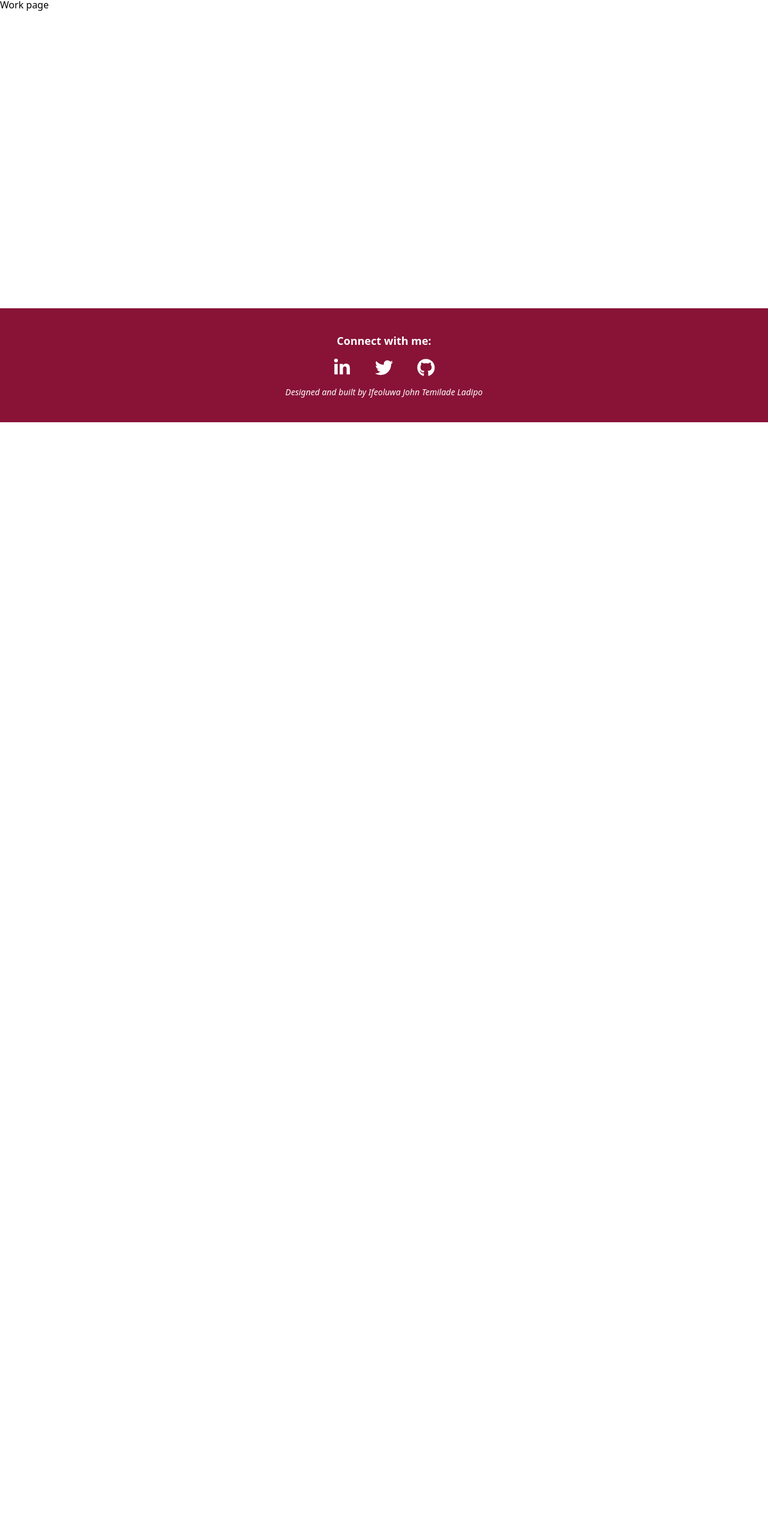
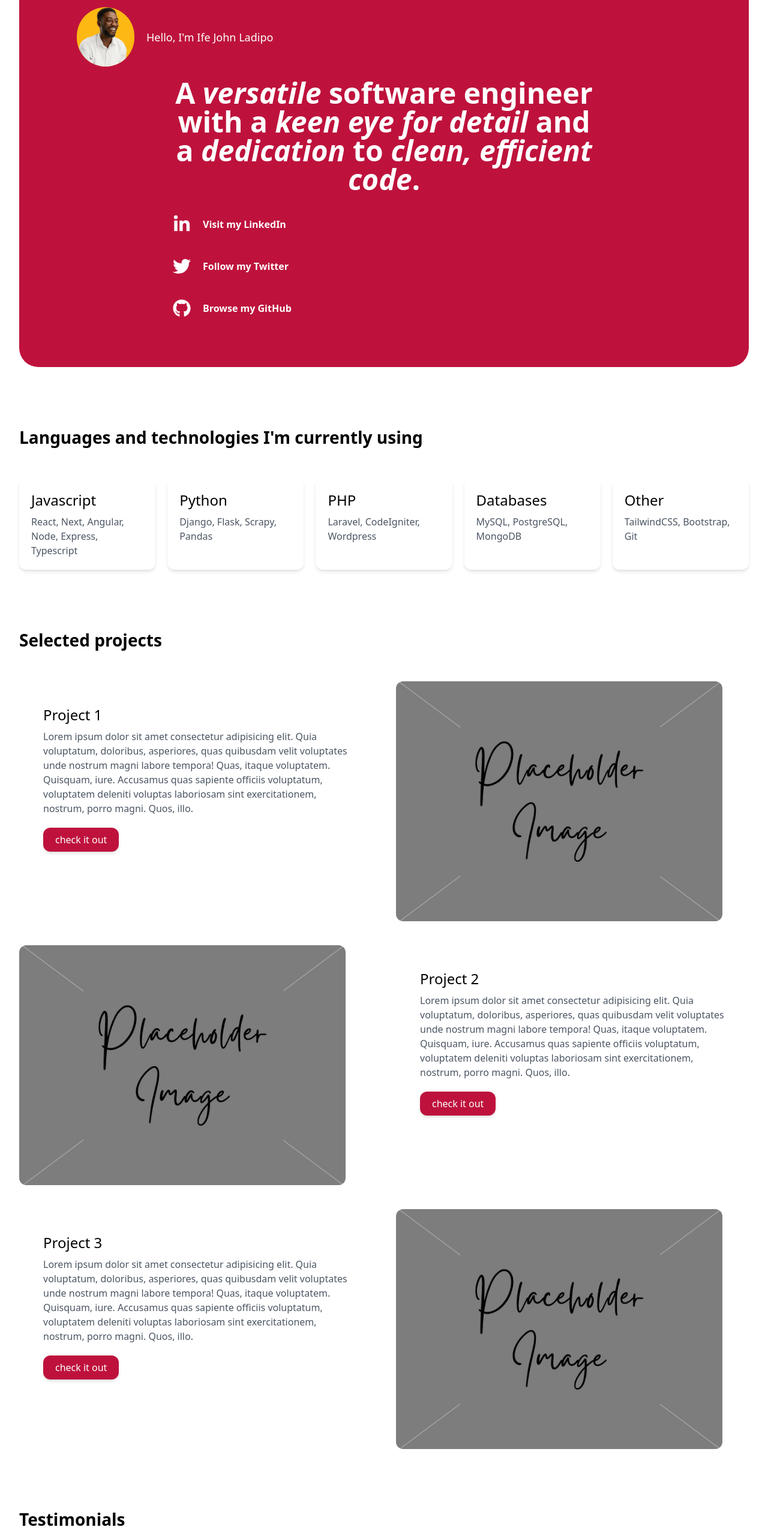
Before and after one commit to ifefrost/portfolio, a React (Vite) app: page /work in a window 1280 px wide. Shown: the part 96-2662 px from the top of the page at 60% size. Before the commit the page ends 800 px from the top, so only its background shows below. Built offline with nearby package versions, Linux system fonts and the light colour scheme; a web font is replaced by a local one.

Commit message:
modeled the work page

```diff
--- a/src/components/Footer.jsx
+++ b/src/components/Footer.jsx
@@ -1,4 +1,4 @@
-import Social from "./social";
+import Social from "./Social";
 
 const Footer = () => {
   return (
@@ -6,7 +6,9 @@ const Footer = () => {
       <div className='mx-auto 2xl:max-w-screen-xl px-2 sm:px-6 lg:px-8 flex flex-col items-center'>
         <p className='font-bold text-lg'>Connect with me:</p>
         <Social />
-        <p className='italic text-sm'>Designed and built by Ifeoluwa John Temilade Ladipo</p>
+        <p className='italic text-sm'>
+          Designed and built by Ifeoluwa John Temilade Ladipo
+        </p>
       </div>
     </footer>
   );
--- a/src/components/Nav.jsx
+++ b/src/components/Nav.jsx
@@ -10,13 +10,13 @@ const Nav = () => {
     setTheme(!theme);
   };
 
-  ()=>{const checkTheme = () => {
+  () => {
     if (window.matchMedia("(prefers-color-scheme: dark)").matches) {
       setTheme(true);
     } else {
       setTheme(false);
     }
-  };}
+  };
 
   useEffect(() => {
     switch (theme) {
@@ -34,7 +34,7 @@ const Nav = () => {
   }, [theme]);
 
   return (
-    <nav className='sticky top-0 z-10 shadow-md dark:bg-slate-900 dark:text-white duration-100'>
+    <nav className='sticky top-0 z-10 shadow-md bg-white dark:bg-slate-900 dark:text-white duration-100'>
       <div className='mx-auto 2xl:max-w-screen-xl p-2 sm:px-6 lg:px-8'>
         <div className='flex justify-between'>
           <Link
@@ -61,25 +61,25 @@ const Nav = () => {
             <div className='flex flex-col sm:flex-row sm:space-x-4 absolute sm:static right-2 top-11 mt-5 sm:mt-0 bg-rose-900 sm:bg-inherit px-1 py-2 items-center sm:gap-0 rounded-b-xl w-max'>
               <Link
                 to='/work'
-                className='text-center w-full text-black dark:text-white hover:bg-gray-100 hover:text-rose-700 px-3 py-2 rounded-md text-sm font-medium'
+                className='text-center w-full text-black dark:text-white dark:hover:text-rose-700 hover:bg-gray-100 hover:text-rose-700 px-3  py-2 rounded-md text-sm font-medium'
               >
                 Work
               </Link>
               <Link
                 to='/about'
-                className='text-center w-full text-black dark:text-white hover:bg-gray-100 hover:text-rose-700 px-3 py-2 rounded-md text-sm font-medium'
+                className='text-center w-full text-black dark:text-white dark:hover:text-rose-700 hover:bg-gray-100 hover:text-rose-700 px-3 py-2 rounded-md text-sm font-medium'
               >
                 About
               </Link>
-              <h1 className='text-center w-full text-black dark:text-white hover:bg-gray-100 hover:text-rose-700 px-3 py-2 rounded-md text-sm font-medium'>
+              <h1 className='text-center w-full text-black dark:text-white dark:hover:text-rose-700 hover:bg-gray-100 hover:text-rose-700 px-3 py-2 rounded-md text-sm font-medium'>
                 Resume
               </h1>
-              <h1 className='text-center w-full text-black dark:text-white hover:bg-gray-100 hover:text-rose-700 px-3 py-2 rounded-md text-sm font-medium'>
+              <h1 className='text-center w-full text-black dark:text-white dark:hover:text-rose-700 hover:bg-gray-100 hover:text-rose-700 px-3 py-2 rounded-md text-sm font-medium'>
                 Connect
               </h1>
               <button
                 onClick={toggleTheme}
-                className='text-center w-full text-black dark:text-white hover:bg-gray-100 hover:text-rose-700 px-3 py-2 rounded-md text-sm font-medium'
+                className='text-center w-full text-black dark:text-white dark:hover:text-rose-700 hover:bg-gray-100 hover:text-rose-700 px-3 py-2 rounded-md text-sm font-medium'
               >
                 {theme ? (
                   <div className='flex gap-2 items-center'>
--- a/src/pages/Home.jsx
+++ b/src/pages/Home.jsx
@@ -1,31 +1,27 @@
 import profile from "../assets/profile.png";
-import Social from "../components/social";
+import Social from "../components/Social";
 const Home = () => {
   return (
     <div className='mx-auto px-2 md:px-8 xl:max-w-screen-xl lg:max-w-screen-lg md:max-w-screen-md sm:max-w-screen-sm xs:max-w-screen-xs max-w-sm'>
       <div className='bg-rose-700 rounded-b-[32px] h-[40rem] flex gap-8 items-center px-24 overflow-hidden'>
         <div className='flex-1 flex flex-col gap-5'>
           <p className='text-white text-lg'>Hello, I'm Ife John Ladipo</p>
-          <h3 className='lg:text-[3rem] md:text-[2.5rem] text-[2rem] leading-none font-bold text-white'>
+          <h3 className='lg:text-[3rem] md:text-[2rem] text-[1.75rem] leading-none font-bold text-white'>
             A <em>versatile</em> software engineer with a{" "}
             <em>keen eye for detail</em> and a <em>dedication</em> to{" "}
             <em>clean, efficient code</em>.
           </h3>
           <Social />
-          <div className='flex flex-col sm:flex-row gap-5 sm:gap-10'>
-            <a
-              className='cursor-pointer border-white border-2 hover:bg-white hover:text-black text-white text-center font-bold p-2 md:py-3 md:px-8 rounded-xl lg:rounded-full hover:shadow'
-            >
+          <div className='flex flex-col lg:flex-row gap-5 sm:gap-5'>
+            <a className='cursor-pointer border-white border-2 hover:bg-white hover:text-black text-white text-center font-bold p-2 md:py-3 md:px-8 rounded-xl lg:rounded-3xl hover:shadow'>
               My Work Info
             </a>
-            <a
-              className='cursor-pointer border-white border-2 hover:bg-white hover:text-black text-white text-center p-2 font-bold md:py-3 md:px-8 rounded-xl lg:rounded-full hover:shadow'
-            >
+            <a className='cursor-pointer border-white border-2 hover:bg-white hover:text-black text-white text-center p-2 font-bold md:py-3 md:px-8 rounded-xl lg:rounded-3xl hover:shadow'>
               More About Me
             </a>
           </div>
         </div>
-        <div className='rounded-full bg-[#fdb813] flex-1 mt-auto hidden md:block'>
+        <div className='rounded-full bg-[#fdb813] flex-1 lg:mt-auto hidden md:block'>
           <img src={profile} alt='side profile of ife' className='' />
         </div>
       </div>
--- a/src/pages/Work.jsx
+++ b/src/pages/Work.jsx
@@ -1,9 +1,158 @@
+import profile from "../assets/profile.png";
+import placeholder from "../assets/placeholder.jpg";
+import { FaLinkedinIn, FaGithub, FaTwitter } from "react-icons/fa";
 const Work = () => {
-    return (
+  return (
+    <div className='mx-auto px-2 md:px-8 xl:max-w-screen-xl lg:max-w-screen-lg md:max-w-screen-md sm:max-w-screen-sm xs:max-w-screen-xs max-w-sm'>
+      <div className='bg-rose-700 rounded-b-[32px] h-[40rem] gap-8 items-center py-10 px-10 lg:px-18 xl:px-24 overflow-hidden'>
+        <div className='flex gap-5 items-center mb-5'>
+          <div className='rounded-full bg-[#fdb813] lg:mt-auto overflow-hidden md:block w-24'>
+            <img src={profile} alt='side profile of ife' className='' />
+          </div>
+          <p className='text-white text-lg'>Hello, I'm Ife John Ladipo</p>
+        </div>
+        <div className='flex-1 flex flex-col gap-5 lg:px-40 md:px-20 px-5'>
+          <h3 className='lg:text-[3rem] md:text-[2rem] text-[1.75rem] leading-none font-bold text-white text-center'>
+            A <em>versatile</em> software engineer with a{" "}
+            <em>keen eye for detail</em> and a <em>dedication</em> to{" "}
+            <em>clean, efficient code</em>.
+          </h3>
+          <div className='flex flex-col gap-10 py-4'>
+            <a
+              href='https://www.linkedin.com/in/ifeoluwaladipo/'
+              target='_blank'
+              rel='noreferrer'
+              className='text-white hover:text-[#0077B5] font-semibold flex gap-5 items-center'
+            >
+              <FaLinkedinIn className='text-3xl' />
+              Visit my LinkedIn
+            </a>
+            <a
+              href='https://twitter.com/ifeladipo'
+              target='_blank'
+              rel='noreferrer'
+              className='text-white hover:text-[#1DA1F2] font-semibold flex gap-5 items-center'
+            >
+              <FaTwitter className='text-3xl' />
+              Follow my Twitter
+            </a>
+            <a
+              href='https://github.com/ifefrost'
+              target='_blank'
+              rel='noreferrer'
+              className='text-white hover:text-black font-semibold flex gap-5 items-center'
+            >
+              <FaGithub className='text-3xl' />
+              Browse my GitHub
+            </a>
+          </div>
+        </div>
+      </div>
       <div>
-        <h1>Work</h1>
-        <p>Work page</p>
+        <h3 className='font-bold sm:text-[1.75rem] text-[1.25rem] dark:text-white mt-24 mb-12'>
+          Languages and technologies I'm currently using
+        </h3>
+        <div className='grid grid-cols-2 sm:grid-cols-3 md:grid-cols-4 lg:grid-cols-5 gap-5'>
+          <div className='bg-white rounded-xl shadow-md p-5'>
+            <h4 className='text-2xl mb-2'>Javascript</h4>
+            <p className='text-gray-600'>
+              React, Next, Angular, Node, Express, Typescript
+            </p>
+          </div>
+          <div className='bg-white rounded-xl shadow-md p-5'>
+            <h4 className='text-2xl mb-2'>Python</h4>
+            <p className='text-gray-600'>Django, Flask, Scrapy, Pandas</p>
+          </div>
+          <div className='bg-white rounded-xl shadow-md p-5'>
+            <h4 className='text-2xl mb-2'>PHP</h4>
+            <p className='text-gray-600'>Laravel, CodeIgniter, Wordpress</p>
+          </div>
+          <div className='bg-white rounded-xl shadow-md p-5'>
+            <h4 className='text-2xl mb-2'>Databases</h4>
+            <p className='text-gray-600'>MySQL, PostgreSQL, MongoDB</p>
+          </div>
+          <div className='bg-white rounded-xl shadow-md p-5'>
+            <h4 className='text-2xl mb-2'>Other</h4>
+            <p className='text-gray-600'>TailwindCSS, Bootstrap, Git</p>
+          </div>
+        </div>
       </div>
-    );
-  };
-  export default Work;
+      <div>
+        <h3 className='font-bold sm:text-[1.75rem] text-[1.25rem] dark:text-white mt-24 mb-12'>
+          Selected projects
+        </h3>
+        <div className='grid grid-cols-1 md:grid-cols-2 gap-10'>
+          <div className=' md:order-2'>
+            <img
+              src={placeholder}
+              alt='placeholder project screenshot'
+              className='rounded-xl object-cover h-[25rem] w-[34rem] lg:mx-0'
+            />
+          </div>
+          <div className='p-10 dark:text-white md:order-1'>
+            <h4 className='text-2xl mb-2'>Project 1</h4>
+            <p className='text-gray-600'>
+              Lorem ipsum dolor sit amet consectetur adipisicing elit. Quia
+              voluptatum, doloribus, asperiores, quas quibusdam velit voluptates
+              unde nostrum magni labore tempora! Quas, itaque voluptatem.
+              Quisquam, iure. Accusamus quas sapiente officiis voluptatum,
+              voluptatem deleniti voluptas laboriosam sint exercitationem,
+              nostrum, porro magni. Quos, illo.
+            </p>
+            <button className='bg-rose-700 text-white rounded-xl shadow-md mt-5 px-5 p-2'>
+              check it out
+            </button>
+          </div>
+          <div className='relative md:order-3'>
+          <img
+              src={placeholder}
+              alt='placeholder project screenshot'
+              className='rounded-xl object-cover h-[25rem] w-[34rem] lg:mx-0'
+            />
+          </div>
+          <div className='p-10 dark:text-white md:order-4'>
+            <h4 className='text-2xl mb-2'>Project 2</h4>
+            <p className='text-gray-600'>
+              Lorem ipsum dolor sit amet consectetur adipisicing elit. Quia
+              voluptatum, doloribus, asperiores, quas quibusdam velit voluptates
+              unde nostrum magni labore tempora! Quas, itaque voluptatem.
+              Quisquam, iure. Accusamus quas sapiente officiis voluptatum,
+              voluptatem deleniti voluptas laboriosam sint exercitationem,
+              nostrum, porro magni. Quos, illo.
+            </p>
+            <button className='bg-rose-700 text-white rounded-xl shadow-md mt-5 px-5 p-2'>
+              check it out
+            </button>
+          </div>
+          <div className='relative md:order-6'>
+          <img
+              src={placeholder}
+              alt='placeholder project screenshot'
+              className='rounded-xl object-cover h-[25rem] w-[34rem] lg:mx-0'
+            />
+          </div>
+          <div className='p-10 dark:text-white md:order-5'>
+            <h4 className='text-2xl mb-2'>Project 3</h4>
+            <p className='text-gray-600'>
+              Lorem ipsum dolor sit amet consectetur adipisicing elit. Quia
+              voluptatum, doloribus, asperiores, quas quibusdam velit voluptates
+              unde nostrum magni labore tempora! Quas, itaque voluptatem.
+              Quisquam, iure. Accusamus quas sapiente officiis voluptatum,
+              voluptatem deleniti voluptas laboriosam sint exercitationem,
+              nostrum, porro magni. Quos, illo.
+            </p>
+            <button className='bg-rose-700 text-white rounded-xl shadow-md mt-5 px-5 p-2'>
+              check it out
+            </button>
+          </div>
+        </div>
+      </div>
+      <div>
+        <h3 className='font-bold sm:text-[1.75rem] text-[1.25rem] dark:text-white mt-24 mb-12'>
+          Testimonials
+        </h3>
+      </div>
+    </div>
+  );
+};
+export default Work;
```
Also changed, not shown: src/assets/placeholder.jpg (added).
